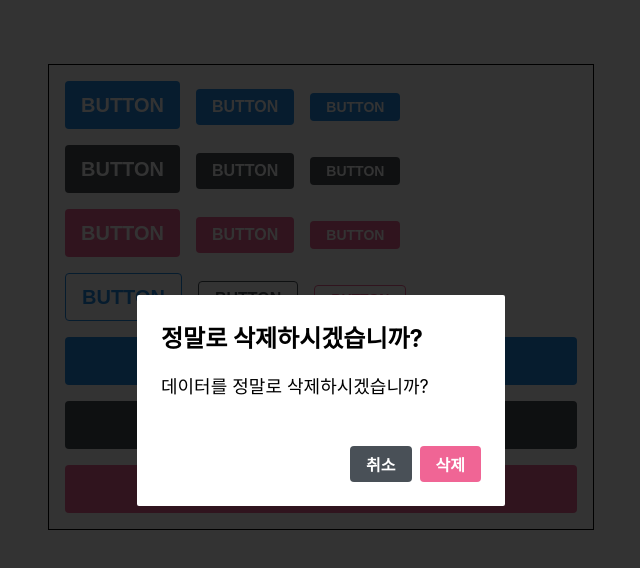
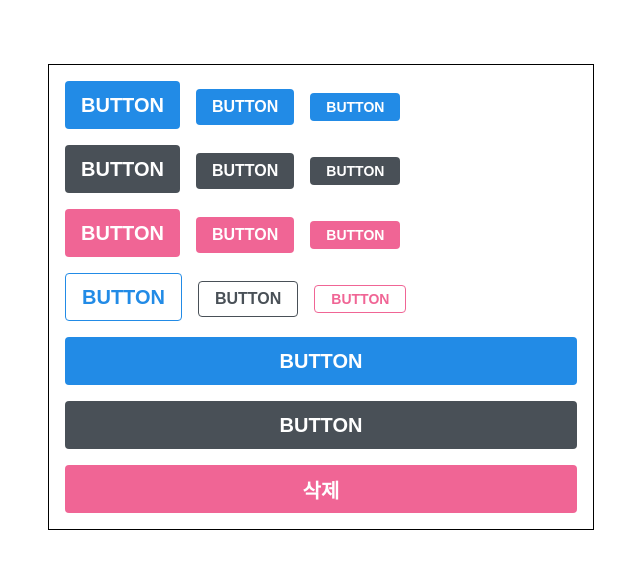
Before and after one commit to kimgh06/newPracticeReactJs, a React (Create React App) app in the folder cssmodule/: page / in a window 1280 px wide. Shown: the top 568 px of the page, without its empty margins (319-959 px from the left). Built offline with nearby package versions, Linux system fonts and the light colour scheme.

Commit message:
toggle Dialog

```diff
--- a/cssmodule/src/App.js
+++ b/cssmodule/src/App.js
@@ -1,4 +1,4 @@
-import React from 'react';
+import React, { useState } from 'react';
 import styled, { ThemeProvider } from 'styled-components';
 import Button from './components/Button';
 import Dialog from './components/Dialog';
@@ -18,6 +18,19 @@ const ButtonGroup = styled.div`
 `;
 
 function App() {
+  const [dialog, setDialog] = useState(false);
+  const onClick = () => {
+    setDialog(true);
+  };
+  const onConfirm = () => {
+    console.log('확인');
+    setDialog(false);
+  };
+  const onCancel = () => {
+    console.log('취소');
+    setDialog(false);
+  };
+
   return (
     <ThemeProvider
       theme={{
@@ -71,8 +84,8 @@ function App() {
             <Button size="large" color="gray" fullWidth>
               BUTTON
             </Button>
-            <Button size="large" color="pink" fullWidth>
-              BUTTON
+            <Button size="large" color="pink" fullWidth onClick={onClick}>
+              삭제
             </Button>
           </ButtonGroup>
         </AppBlock>
@@ -80,6 +93,9 @@ function App() {
           title="정말로 삭제하시겠습니까?"
           confirmText="삭제"
           cancelText="취소"
+          onConfirm={onConfirm}
+          onCancel={onCancel}
+          visible={dialog}
         >
           데이터를 정말로 삭제하시겠습니까?
         </Dialog>
--- a/cssmodule/src/components/Dialog.js
+++ b/cssmodule/src/components/Dialog.js
@@ -40,15 +40,28 @@ const ShortMarginButton = styled(Button)`
   }
 `;
 
-function Dialog({ title, children, confirmText, cancelText }) {
+function Dialog({
+  title,
+  children,
+  confirmText,
+  cancelText,
+  onConfirm,
+  onCancel,
+  visible
+}) {
+  if (!visible) return null;
   return (
     <DarkBackground>
       <DialogBlock>
         <h3>{title}</h3>
         <p>{children}</p>
         <ButtonGroup>
-          <ShortMarginButton color="gray">{cancelText}</ShortMarginButton>
-          <ShortMarginButton color="pink">{confirmText}</ShortMarginButton>
+          <ShortMarginButton color="gray" onClick={onCancel}>
+            {cancelText}
+          </ShortMarginButton>
+          <ShortMarginButton color="pink" onClick={onConfirm}>
+            {confirmText}
+          </ShortMarginButton>
         </ButtonGroup>
       </DialogBlock>
     </DarkBackground>
```
